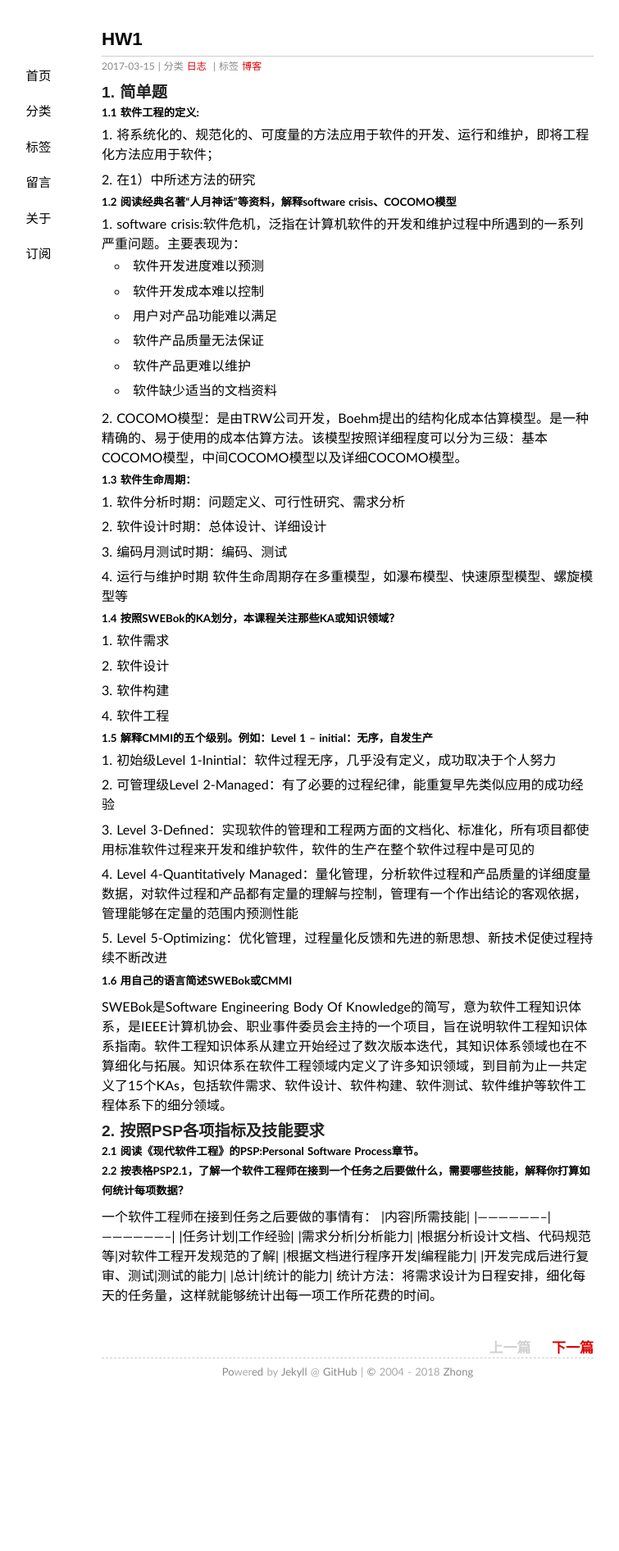
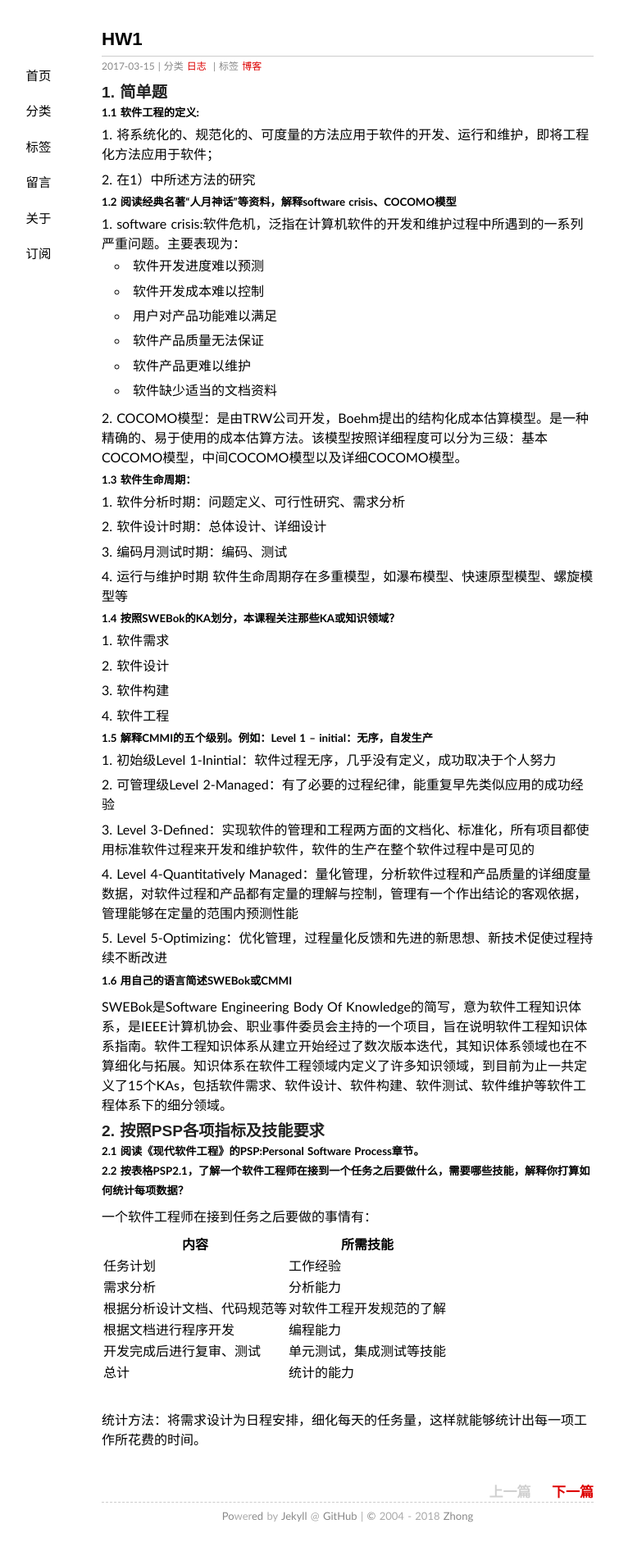
Before and after one commit to zhongrliu/zhongrliu.github.io, a Jekyll site: the page built from _posts/2017-3-15-HW1.md, in a window 1280 px wide. Shown: the whole page at 82% size, without its empty margins (216-971 px from the left). Built offline with Jekyll 4.4.1, drawn with Linux system fonts in a browser that asks for light colours; comment, search, counter and statistics services are not loaded; before the commit the page ends 1716 px from its top, so only the background shows below that.

Commit message:
hw1-modified

```diff
--- a/_posts/2017-3-15-HW1.md
+++ b/_posts/2017-3-15-HW1.md
@@ -56,12 +56,14 @@ SWEBok是Software Engineering Body Of Knowledge的简写，意为软件工程知
 
 ##### 2.2 按表格PSP2.1，了解一个软件工程师在接到一个任务之后要做什么，需要哪些技能，解释你打算如何统计每项数据？
 一个软件工程师在接到任务之后要做的事情有：
-|内容|所需技能|
-|--------------------|--------------------|
-|任务计划|工作经验|
-|需求分析|分析能力|
-|根据分析设计文档、代码规范等|对软件工程开发规范的了解|
-|根据文档进行程序开发|编程能力|
-|开发完成后进行复审、测试|测试的能力|
-|总计|统计的能力|
-统计方法：将需求设计为日程安排，细化每天的任务量，这样就能够统计出每一项工作所花费的时间。
+
+内容 | 所需技能
+---|---
+任务计划 | 工作经验
+需求分析 | 分析能力
+根据分析设计文档、代码规范等|对软件工程开发规范的了解
+根据文档进行程序开发|编程能力
+开发完成后进行复审、测试|单元测试，集成测试等技能
+总计|统计的能力
+
+<br/>统计方法：将需求设计为日程安排，细化每天的任务量，这样就能够统计出每一项工作所花费的时间。
```
